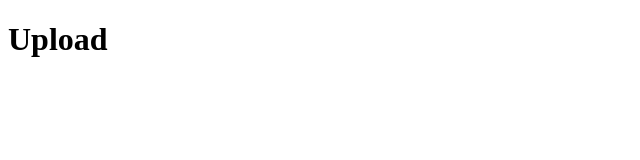
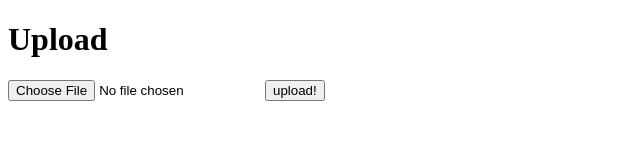
Before and after one commit to dambergn/nodejs-file-upload, a website: page public/index.html in a window 1280 px wide. Shown: the whole page, without its empty margins (0-640 px from the left). Drawn offline with Linux system fonts and the light colour scheme.

Commit message:
completed basic upload functionality.

```diff
--- a/index.js
+++ b/index.js
@@ -10,7 +10,7 @@ const app = express();
 app.use(fileUpload());
 
 app.get('/', function (req, res) {
-    res.sendFile(__dirname + 'public/index.html');
+    res.sendFile(__dirname + '/public/index.html');
 });
 
 app.post('/upload', function (req, res) {
@@ -21,7 +21,7 @@ app.post('/upload', function (req, res) {
     let sampleFile = req.files.sampleFile;
 
     // use the mv() method to place the file somewhere on your server.
-    sampleFile.mv(`./uploads/${sampleFile.name}`, function (req, res) {
+    sampleFile.mv(`./uploads/${sampleFile.name}`, function (err) {
         console.log(sampleFile);
         if (err)
             return res.status(500).send(err);
--- a/public/index.html
+++ b/public/index.html
@@ -8,6 +8,15 @@
 </head>
 <body>
     <h1>Upload</h1>
-
+    <form
+    ref="uploadForm"
+    id="uploadForm"
+    action="http://localhost:3000/upload"
+    method="POST"
+    encType="multipart/form-data"
+    onchange="alertFilesize();">
+        <input type="file" name="sampleFile"/>
+        <input type="submit" value="upload!"/>
+    </form>
 </body>
 </html>
```
Also changed, not shown: 1 other file.
